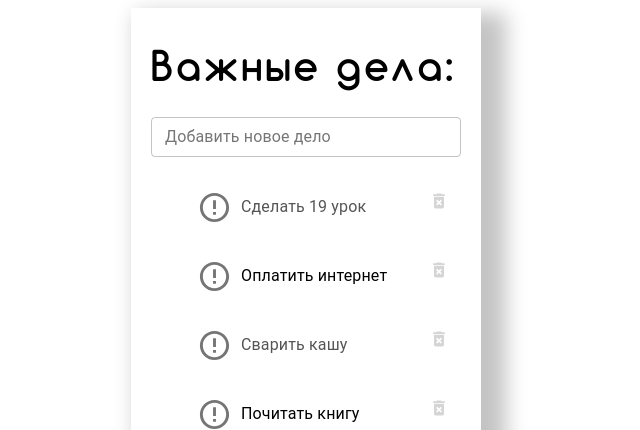
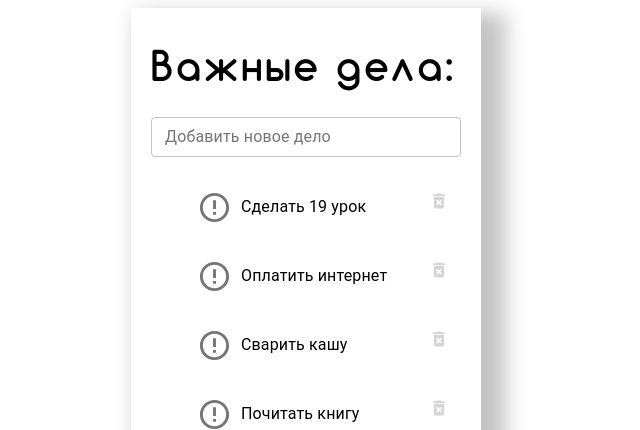
Before and after one commit to WebHeroSchool/todo_Ekka, a React (Create React App) app: page / in a window 1280 px wide. Shown: the top 430 px of the page, without its empty margins (334-974 px from the left). Built offline with nearby package versions, Linux system fonts and the light colour scheme.

Commit message:
setState added

```diff
--- a/src/components/App/App.js
+++ b/src/components/App/App.js
@@ -13,7 +13,7 @@ class App extends React.Component{
       {
         id: 0,
         task: 'Сделать 19 урок',
-        isDone: true
+        isDone: false
       },
       {
         id: 1,
@@ -23,20 +23,35 @@ class App extends React.Component{
       {
         id: 2,
         task: 'Сварить кашу',
-        isDone: true
+        isDone: false
       },
       {
         id: 3,
         task: 'Почитать книгу',
         isDone: false
       }
-    ]
+    ],
+    count: function() {
+      let counter = 0;
+      this.todoItems.forEach(item => {
+        if (!item.isDone) counter++;
+      })
+      return counter;
+    }
   }
 
-  onClickDone = (isDone) => {console.log(isDone)}
+  onClickDone = (id) => {
+    const newItemList = this.state.todoItems.map(item => {
+      if (item.id === id) {
+        item.isDone = !item.isDone
+      }
+      return item;
+    });
+
+    this.setState({todoItems: newItemList});
+  };
 
   render() {
-    const count = this.state.todoItems.length;
 
     const theme = createMuiTheme({
       palette: {
@@ -49,8 +64,12 @@ class App extends React.Component{
     return (<main className={styles.wrap}>
       <h1 className={styles.title}>Важные дела:</h1>
       <InputItem theme={theme}/>
-      <ItemList todoItems={this.state.todoItems} theme={theme} onClickDone={this.onClickDone}/>
-      <Footer count = {count} />
+      <ItemList
+        todoItems={this.state.todoItems}
+        theme={theme}
+        onClickDone={this.onClickDone}
+      />
+      <Footer count = {this.state.count()} />
     </main>);
   }
 }
--- a/src/components/App/Item/Item.js
+++ b/src/components/App/Item/Item.js
@@ -9,7 +9,7 @@ import { ThemeProvider } from '@material-ui/core/styles';
 import Done from '@material-ui/icons/DoneOutline';
 import Undone from '@material-ui/icons/ErrorOutline';
 
-const Item = ({task, isDone, theme,  onClickDone}) => (
+const Item = ({task, isDone, theme,  onClickDone, id}) => (
     <li className={
         classnames({
             [styles.item]: true,
@@ -25,7 +25,7 @@ const Item = ({task, isDone, theme,  onClickDone}) => (
                 checkedIcon={<Done />}
                 name="checkedB"
                 color="primary"
-                onClick = {() => onClickDone(isDone)}
+                onClick = {() => onClickDone(id)}
             />
             }
             label={task}
--- a/src/components/App/ItemList/ItemList.js
+++ b/src/components/App/ItemList/ItemList.js
@@ -7,6 +7,7 @@ const ItemList = ({todoItems, theme, onClickDone}) => (<ul>
         key={todoItem.id}
         task={todoItem.task}
         isDone={todoItem.isDone}
+        id={todoItem.id}
         theme={theme}
         onClickDone={onClickDone} />)}
   </ul>)
```
